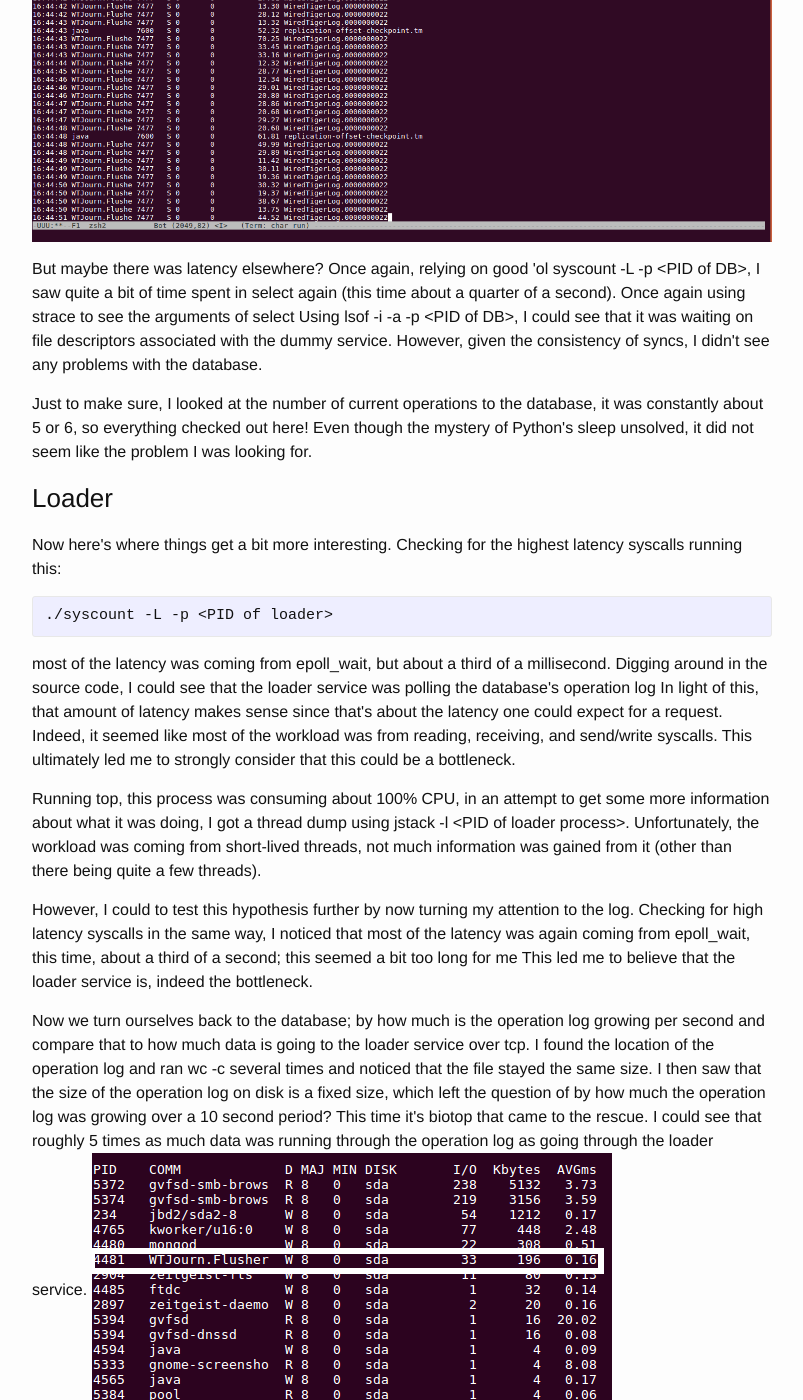
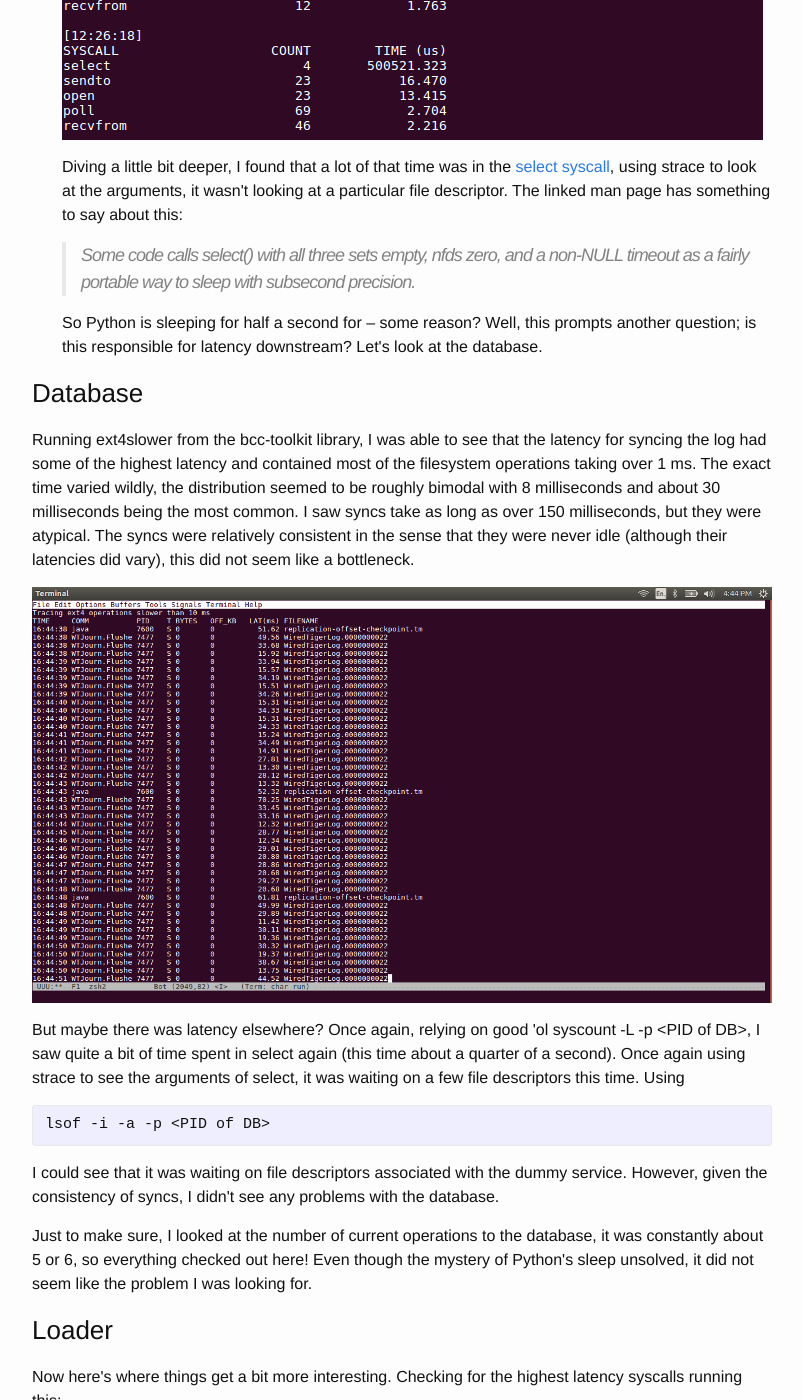
Before and after one commit to b-t-g/b-t-g.github.io, a Jekyll site: the page built from _posts/2018-04-09-bcc.html, in a window 1280 px wide and 1400 px high, scrolled down 2916 px. Shown: the whole window, without its empty margins (238-1041 px from the left). Built offline with Jekyll 4.4.1, drawn with Linux system fonts in a browser that asks for light colours; formulas are drawn with MathJax 3; some of the changed text lies outside the part shown.

Commit message:
Add some screenshots and add final thoughts.

```diff
--- a/_posts/2018-04-09-bcc.html
+++ b/_posts/2018-04-09-bcc.html
@@ -82,7 +82,14 @@ After looking around the available tcp tools, I found tcptop to be the best tool
 
 
 <p>
-Next, I looked at the processes responsible for the most latency across the entire system. Given that the computer was non-idle, syscount -LP was fairly noisy across
+Next, I looked at the processes responsible for the most latency across the entire system. Given that the computer was non-idle,
+</p>
+<div class="org-src-container">
+<pre class="src src-bash">syscount -LP
+</pre>
+</div>
+<p>
+was fairly noisy across
 the entire system, however, I did see that Python and the database were pretty high up there.
 </p>
 
@@ -92,7 +99,25 @@ the entire system, however, I did see that Python and the database were pretty h
 </p>
 </div>
 <p>
-Python being that high was surprising to me, to say the least. Diving a little bit deeper, I found that a lot of that time was in the <a href="http://man7.org/linux/man-pages/man2/select.2.html">select syscall</a>, using strace to look at the arguments,
+Python being that high was surprising to me, to say the least. So I decided to run
+</p>
+<div class="org-src-container">
+<pre class="src src-bash">./syscount -L -i 1 -p $(pgrep python3)
+</pre>
+</div>
+
+<p>
+Where the -i flag just means "print output every second" and -p means "for this PID only".
+</p>
+
+
+<div class="figure">
+<p><img src="https://b-t-g.github.io/assets/python_latency.png" alt="python_latency.png" />
+</p>
+</div>
+
+<p>
+Diving a little bit deeper, I found that a lot of that time was in the <a href="http://man7.org/linux/man-pages/man2/select.2.html">select syscall</a>, using strace to look at the arguments,
 it wasn't looking at a particular file descriptor. The linked man page has something to say about this:
 </p>
 <blockquote>
@@ -126,7 +151,15 @@ this did not seem like a bottleneck.
 
 <p>
 But maybe there was latency elsewhere? Once again, relying on good 'ol syscount -L -p &lt;PID of DB&gt;, I saw quite a bit of time spent in select again (this time about a quarter of a second).
-Once again using strace to see the arguments of select Using lsof -i -a -p &lt;PID of DB&gt;, I could see that it was waiting on file descriptors associated with the dummy service. However, given
+Once again using strace to see the arguments of select, it was waiting on a few file descriptors this time.
+Using
+</p>
+<div class="org-src-container">
+<pre class="src src-bash">lsof -i -a -p &lt;PID of DB&gt;
+</pre>
+</div>
+<p>
+I could see that it was waiting on file descriptors associated with the dummy service. However, given
 the consistency of syncs, I didn't see any problems with the database.
 </p>
 
@@ -186,6 +219,23 @@ Bumping that batchSize up and rebuilding the container, I could see much more da
 </div>
 </div>
 </div>
+
+<div id="outline-container-org8dde1cc" class="outline-2">
+<h2 id="org8dde1cc">Impressions about BCC and eBPF</h2>
+<div class="outline-text-2" id="text-org8dde1cc">
+<p>
+When I first heard about BCC, I had already known about DTrace; I initially wasn't as excited about it as I was when I first heard about DTrace given that it's only easily usable
+with a pre-made script. However, the pre-made scripts from the BCC-toolkit are incredibly powerful and I never really felt wanting for this project. As time goes on, who knows? Maybe
+I'll make another post about how I wrote my own eBPF script!
+</p>
+
+
+<div class="figure">
+<p><img src="https://b-t-g.github.io/assets/tcp_after.png" alt="tcp_after.png" />
+</p>
+</div>
+</div>
+</div>
 <div id="footnotes">
 <h2 class="footnotes">Footnotes: </h2>
 <div id="text-footnotes">
```
